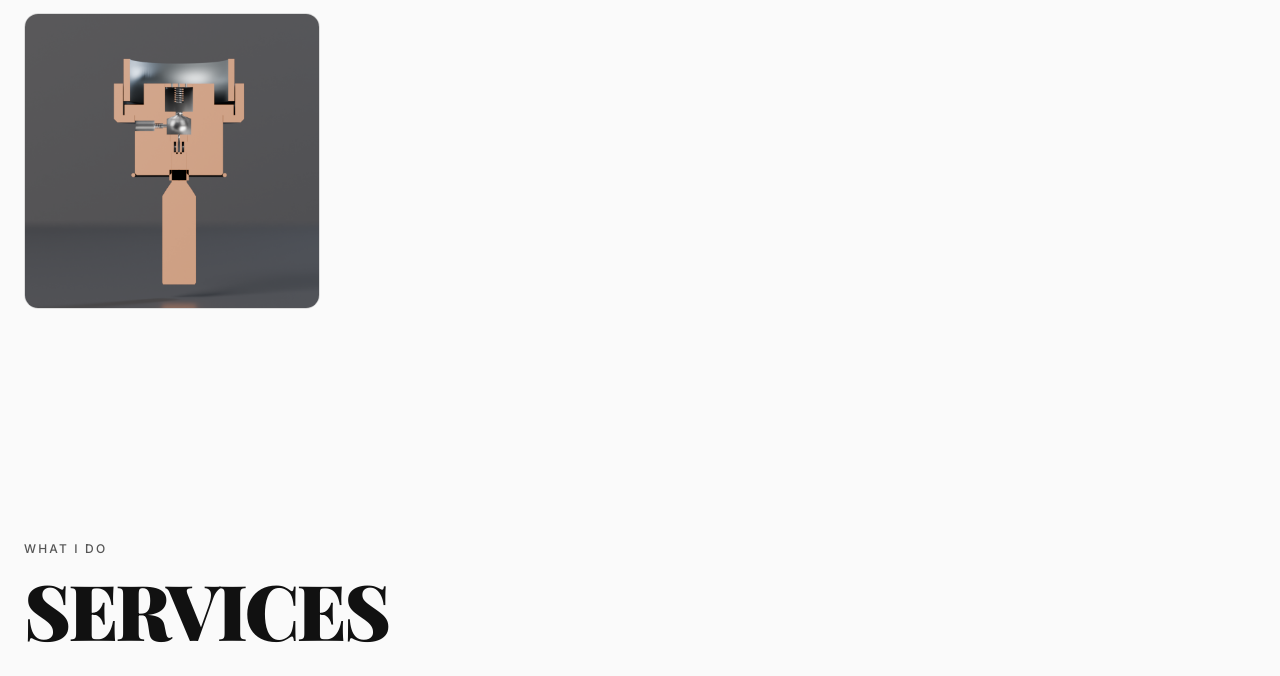
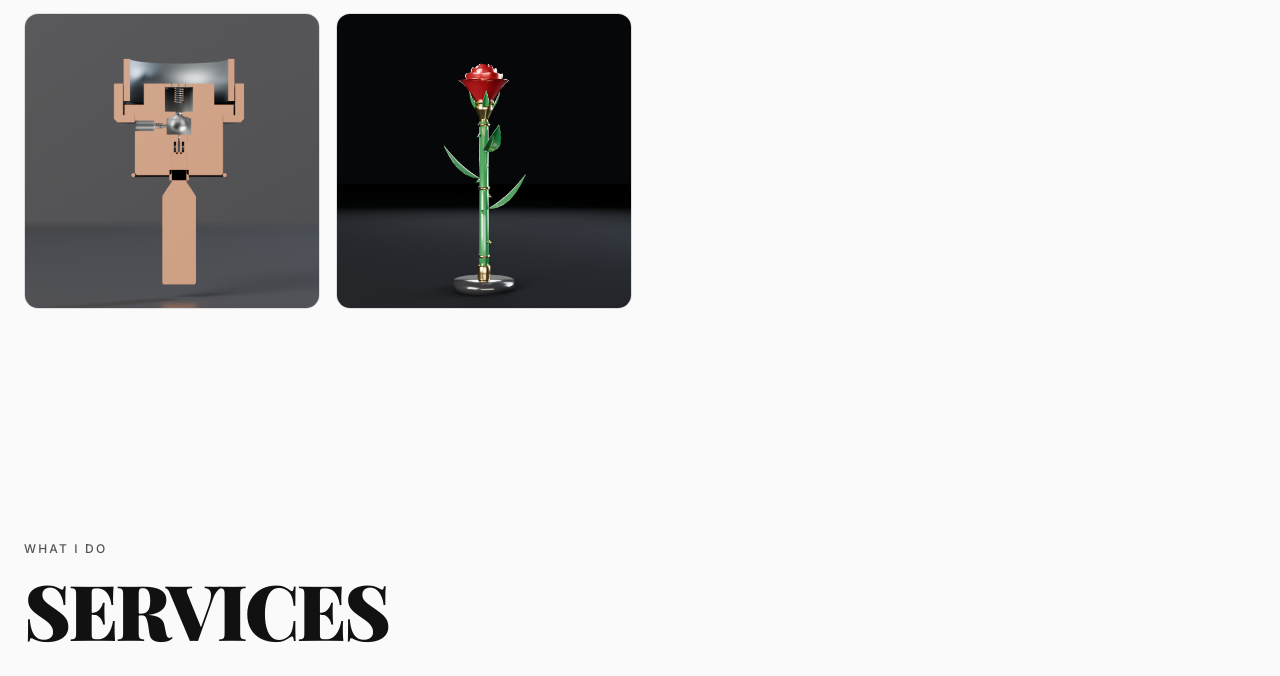
Before and after one commit to joelifeanyichukwu6-blip/portfolio-site, a plain HTML site: page index.html in a window 1280 px wide. Shown: the part 3224-3900 px from the top of the page. Drawn offline with nearby package versions, Linux system fonts and the light colour scheme.

Commit message:
Add files via upload

```diff
--- a/index.html
+++ b/index.html
@@ -354,6 +354,7 @@ const PROJECTS = [
   { title: 'Product Packshot Reel: Lamp, Speaker and Pour-Over Studio Renders and Turntables', category: 'Rendering', images: ['packshot_speaker.png', 'packshot_pourover.png'], description: 'Studio packshots of three of the product concepts: two turntables and four close-up stills in a dark studio set. The reel video plays at the top of this page.' },
   { title: 'Timber Cabin Day to Dusk: Exterior 3D Renders', category: 'Rendering', images: ['cabin_dusk.png', 'cabin_day.png'], description: 'The same cabin concept rendered in daylight and at dusk with warm interior light. Self-initiated concept, not for construction.' },
   { title: 'Portable CO2 Carbonation Valve and Adapter Ring: Interactive Concept Demo, Section Drawing and STL', category: 'Product Design', images: ['valve_section.png', 'valve_exploded.png'], description: 'A self-initiated concept study of a bottom-mounted CO2 injection valve (3/8"-24 UNF cartridge port, pierce pin, metering orifice, expansion chamber, check valve, relief) and a threaded adapter ring for a wide-mouth bottle. The live demo has an operable section view with a simplified dose simulation, a dimensioned section sheet, exploded view, turntable and STL. Concept only: Blender geometry, not parametric CAD, no FEA, not pressure-tested.', link: 'demos/co2-valve/', linkText: 'Open the live demo \u2192' },
+  { title: 'Long-Stem Rose Lighter: Interactive 360 Concept Study, Mechanism Layout and STL', category: 'Product Design', images: ['rose_lighter.jpg', 'rose_lighter_exploded.jpg'], description: 'A self-initiated concept study of a luxury collectible rose lighter: hinged red metal rosebud, long slender stem, sculpted leaves, thorn details and gold or green accents. The live demo has a 360 viewer (closed, bud open, lit), two colourways, mechanism layout, exploded view, concept sheet and STL. Concept only: Blender sculpt, not parametric CAD, not safety-validated; a real lighter would use a certified off-the-shelf gas module and needs safety testing.', link: 'demos/rose-lighter/', linkText: 'Open the live demo \u2192' },
 ];
 /* =================================== */
 
```
Also changed, not shown: rose_lighter.jpg (added), rose_lighter_exploded.jpg (added).
